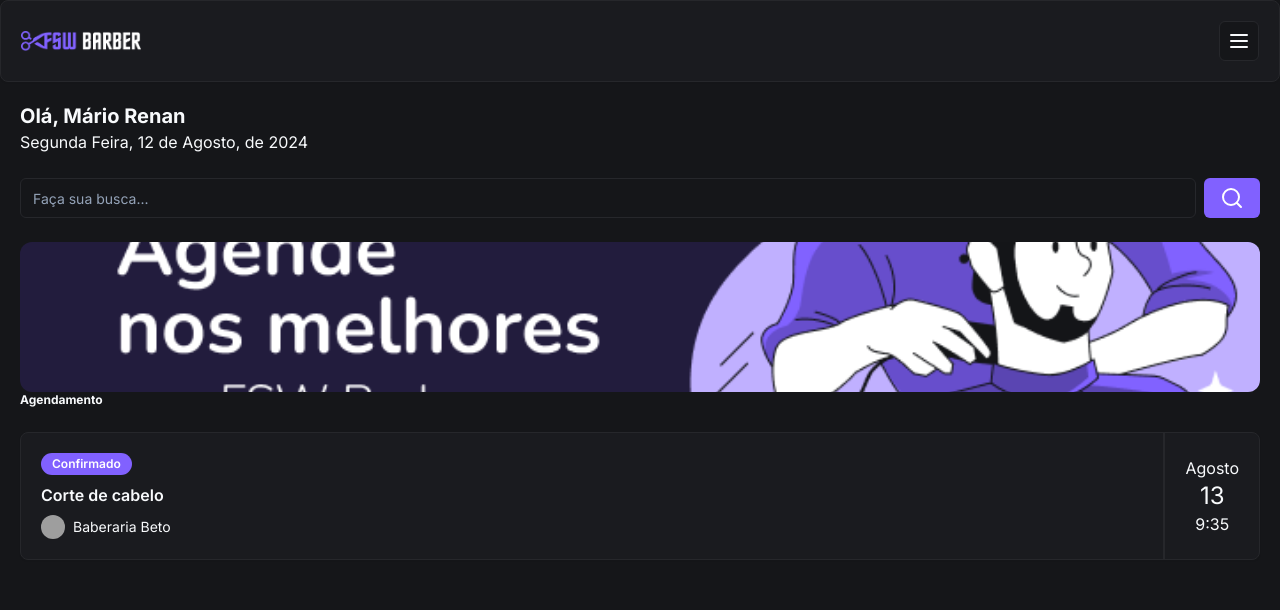
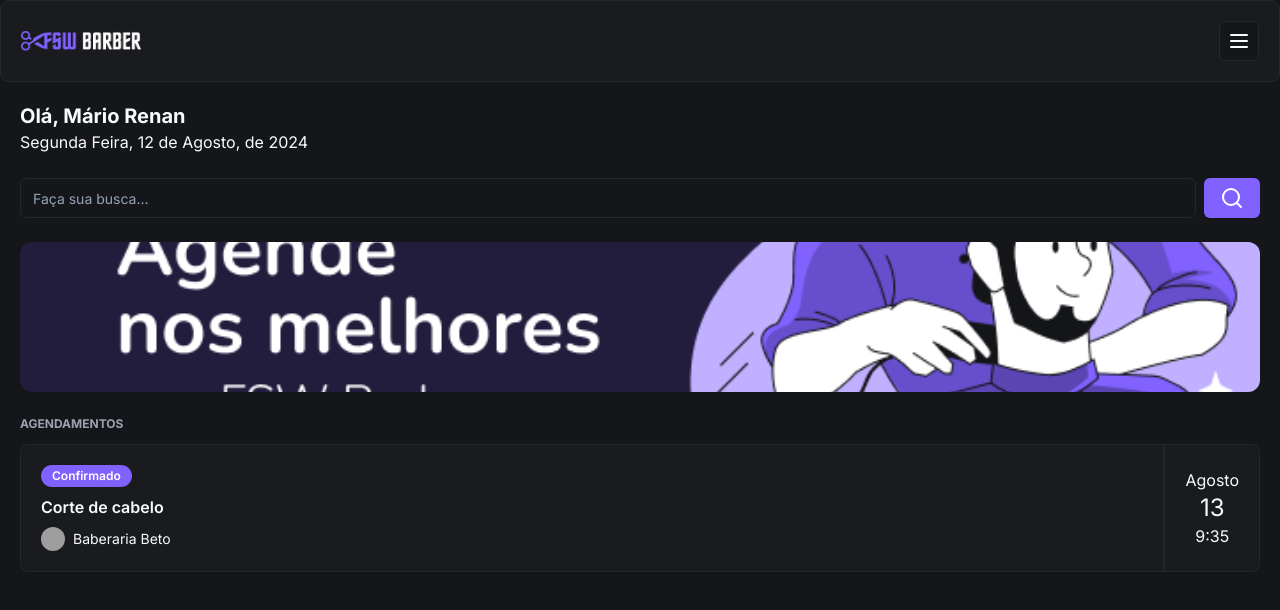
Before and after one commit to mariorenanofc/fsw-barber, a Next.js app: page / in a window 1280 px wide. Shown: the top 610 px of the page. Built offline with nearby package versions, Linux system fonts and the light colour scheme; grey boxes are pictures that could not be loaded.

Commit message:
feat: reformulating the scheduling card

```diff
--- a/app/globals.css
+++ b/app/globals.css
@@ -38,7 +38,7 @@
 
 @layer base {
   * {
-    @apply border-border;
+    @apply border-border antialiased;
   }
   body {
     @apply bg-background text-foreground;
--- a/app/page.tsx
+++ b/app/page.tsx
@@ -34,8 +34,10 @@
         </div>
 
         {/* Agendamento */}
-        <h2 className="te text-xs font-bold">Agendamento</h2>
-        <Card className="mt-6">
+        <h2 className="mb-3 mt-6 text-xs font-bold uppercase text-gray-400">
+          Agendamentos
+        </h2>
+        <Card>
           <CardContent className="flex justify-between p-0">
             {/* Esquerda */}
             <div className="flex flex-col gap-2 py-5 pl-5">
```
